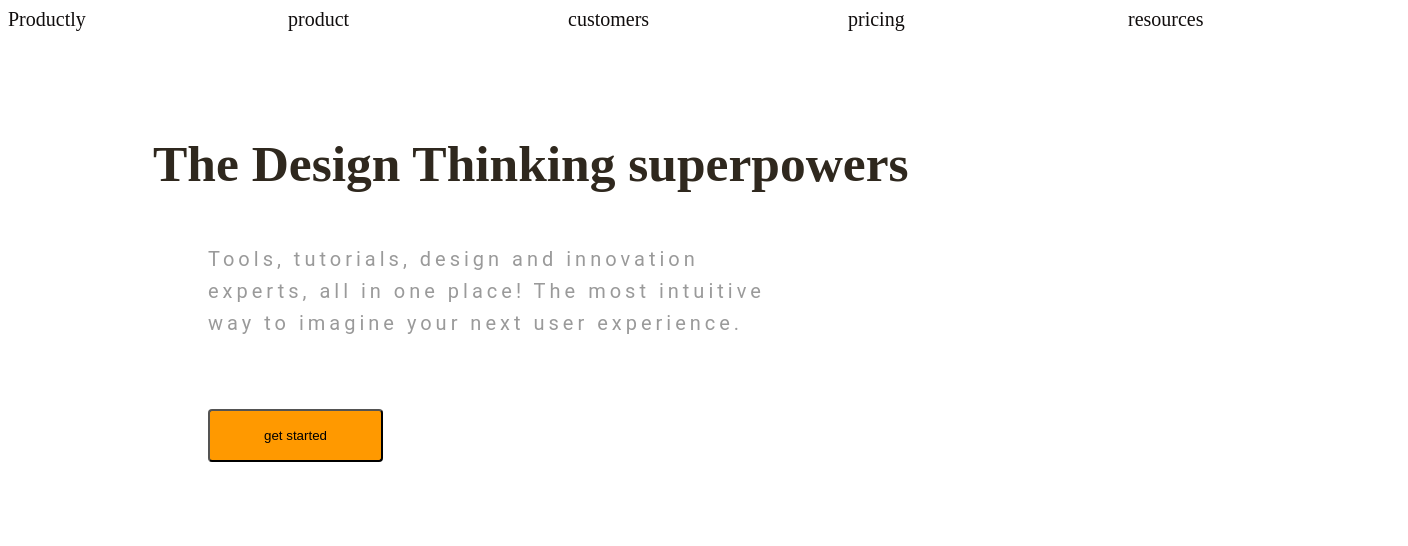
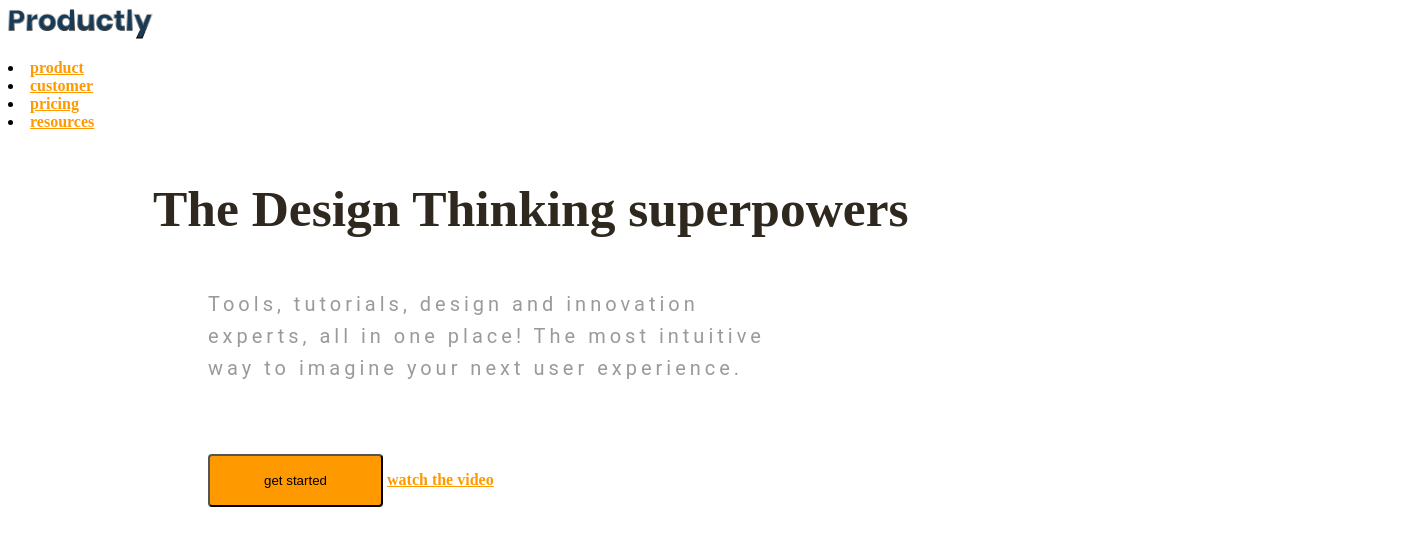
Before and after one commit to Schvea/V6, a plain HTML site: page index.html in a window 1280 px wide. Shown: the whole page, 1408 px wide, since content can reach past the window. Drawn offline with Linux system fonts and the light colour scheme.

Commit message:
testar ny nav bae

```diff
--- a/index.html
+++ b/index.html
@@ -10,13 +10,14 @@
 
 <body>
     <header>
-        <div class="header header-one">
-            <div class="header header-productly">Productly</div>
-            <div class="header header-product">product</div>
-            <div class="header header-customers">customers</div>
-            <div class="header header-pricing">pricing</div>
-            <div class="header header-resources">resources</div>
-        </div>
+        <img class="logo"><img src="style/Productly.png" alt="logga">
+        <nav>
+            <ul class="nav-links"></ul>
+            <li><a href="#">product</a></li>
+            <li><a href="#">customer</a></li>
+            <li><a href="#">pricing</a></li>
+            <li><a href="#">resources</a></li>
+        </nav>
 
     </header>
     <main>
@@ -27,6 +28,7 @@
             <p class="main-info">Tools, tutorials, design and innovation experts, all in one place! The most intuitive
                 way to imagine your next user experience.</p>
             <button class="main-btn">get started</button>
+            <a href="url">watch the video</a>
         </section>
         <section>
         </section>
--- a/style/style.css
+++ b/style/style.css
@@ -13,6 +13,15 @@ body {
     color: rgb(16, 13, 13);
     font-size: 20px;
     display: flex;
+}
+
+.header-productly {
+    width: 143.117px;
+    height: 28.973px;
+    flex-shrink: 0;
+    fill: #173A56;
+    stroke-width: 1px;
+    stroke: #000;
 }
 
 section {
@@ -69,3 +78,13 @@ section {
     margin-top: 50px;
     margin-left: 200px;
 }
+
+a {
+    color: #F90;
+    font-family: Poppins;
+    font-size: 16px;
+    font-style: normal;
+    font-weight: 600;
+    line-height: normal;
+    text-decoration-line: underline;
+}
```
Also changed, not shown: style/Productly.png (added).
